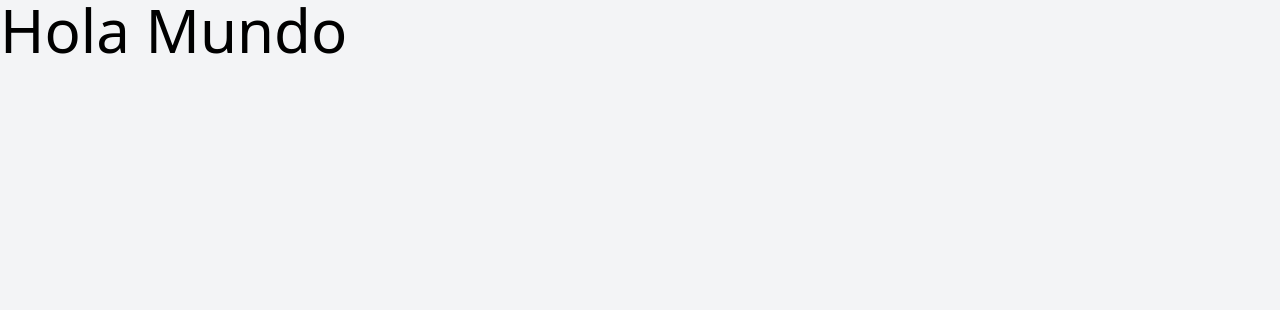
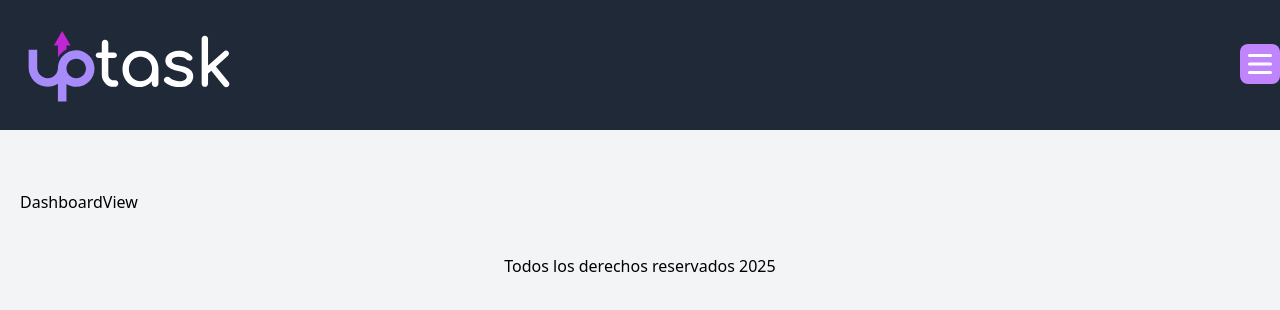
Before and after one commit to cheko30/uptask-app, a React (Vite) app: page / in a window 1280 px wide. Shown: the top 310 px of the page. Built offline with nearby package versions, Linux system fonts and the light colour scheme.

Commit message:
add layout page, dasboard view and routes

```diff
--- a/package.json
+++ b/package.json
@@ -10,11 +10,15 @@
     "preview": "vite preview"
   },
   "dependencies": {
+    "@headlessui/react": "^2.2.0",
+    "@heroicons/react": "^2.2.0",
     "react": "^19.0.0",
-    "react-dom": "^19.0.0"
+    "react-dom": "^19.0.0",
+    "react-router-dom": "^7.1.5"
   },
   "devDependencies": {
     "@eslint/js": "^9.19.0",
+    "@types/node": "^22.13.1",
     "@types/react": "^19.0.8",
     "@types/react-dom": "^19.0.3",
     "@vitejs/plugin-react-swc": "^3.5.0",
--- /dev/null
+++ b/src/components/Logo.tsx
@@ -0,0 +1,6 @@
+
+export default function Logo() {
+  return (
+    <img src="/logo.svg" alt="Logotipo UpTask   " />
+  )
+}
--- /dev/null
+++ b/src/components/NavMenu.tsx
@@ -0,0 +1,45 @@
+import { Fragment } from "react/jsx-runtime";
+import { Popover, PopoverButton, PopoverPanel, Transition } from "@headlessui/react";
+import { Bars3Icon } from "@heroicons/react/16/solid";
+import { Link } from "react-router-dom";
+
+export default function NavMenu() {
+  return (
+    <Popover className="relative">
+      <PopoverButton className="inline-flex items-center gap-x-1 text-sm font-semibold leading-6 p-1 rounded-lg bg-purple-400">
+        <Bars3Icon className='w-8 h-8 text-white ' />
+      </PopoverButton>
+
+      <Transition
+        as={Fragment}
+        enter="transition ease-out duration-200"
+        enterFrom="opacity-0 translate-y-1"
+        enterTo="opacity-100 translate-y-0"
+        leave="transition ease-in duration-150"
+        leaveFrom="opacity-100 translate-y-0"
+        leaveTo="opacity-0 translate-y-1"
+      >
+        <PopoverPanel className="absolute left-1/2 z-10 mt-5 flex w-screen lg:max-w-min -translate-x-1/2 lg:-translate-x-48">
+          <div className="w-full lg:w-56 shrink rounded-xl bg-white p-4 text-sm font-semibold leading-6 text-gray-900 shadow-lg ring-1 ring-gray-900/5">
+            <p className='text-center'>Hola: Usuario</p>
+            <Link
+              to='/profile'
+              className='block p-2 hover:text-purple-950'
+            >Mi Perfil</Link>
+            <Link
+              to='/'
+              className='block p-2 hover:text-purple-950'
+            >Mis Proyectos</Link>
+            <button
+              className='block p-2 hover:text-purple-950'
+              type='button'
+              onClick={() => { }}
+            >
+              Cerrar Sesión
+            </button>
+          </div>
+        </PopoverPanel>
+      </Transition>
+    </Popover>
+  )
+}
--- /dev/null
+++ b/src/layouts/AppLayout.tsx
@@ -0,0 +1,26 @@
+import { Outlet } from "react-router-dom";
+import Logo from "@/components/Logo";
+import NavMenu from "@/components/NavMenu";
+
+export default function AppLayout() {
+  return (
+    <>
+        <header className="bg-gray-800 py-5">
+            <div className="max-w-screen-2xl mx-auto flex flex-col lg:flex-row justify-between items-center">
+                <div className="w-64">
+                    <Logo />
+                </div>
+                <NavMenu />
+            </div>
+        </header>
+        <section className="ax-w-screen-2xl mx-auto mt-10 p-5">
+            <Outlet/>
+        </section>
+        <footer className="py-5">
+            <p className="text-center">
+                Todos los derechos reservados {new Date().getFullYear()}
+            </p>
+        </footer>
+    </>
+  )
+}
--- a/src/main.tsx
+++ b/src/main.tsx
@@ -1,9 +1,10 @@
 import { StrictMode } from 'react'
 import { createRoot } from 'react-dom/client'
 import './index.css'
+import Router from './router'
 
 createRoot(document.getElementById('root')!).render(
   <StrictMode>
-    <h1 className='text-6xl'>Hola Mundo</h1>
+    <Router/>
   </StrictMode>,
 )
--- /dev/null
+++ b/src/router.tsx
@@ -0,0 +1,15 @@
+import { BrowserRouter, Route, Routes } from "react-router-dom";
+import AppLayout from "@/layouts/AppLayout";
+import DashboardView from "@/views/DashboardView";
+
+export default function Router() {
+    return (
+        <BrowserRouter>
+            <Routes>
+                <Route element={<AppLayout/>}>
+                    <Route path="/" element={<DashboardView/>} index/>
+                </Route>
+            </Routes>
+        </BrowserRouter>
+    )
+}
--- /dev/null
+++ b/src/views/DashboardView.tsx
@@ -0,0 +1,6 @@
+
+export default function DashboardView() {
+  return (
+    <div>DashboardView</div>
+  )
+}
--- a/vite.config.ts
+++ b/vite.config.ts
@@ -1,7 +1,13 @@
 import { defineConfig } from 'vite'
+import { fileURLToPath, URL } from 'node:url'
 import react from '@vitejs/plugin-react-swc'
 
 // https://vite.dev/config/
 export default defineConfig({
   plugins: [react()],
+  resolve: {
+    alias: {
+      '@': fileURLToPath(new URL('./src', import.meta.url))
+    }
+  }
 })
```
Also changed, not shown: tsconfig.app.json (+7 -0 lines), 1 other file (tests, documents, lock files or other folders).
